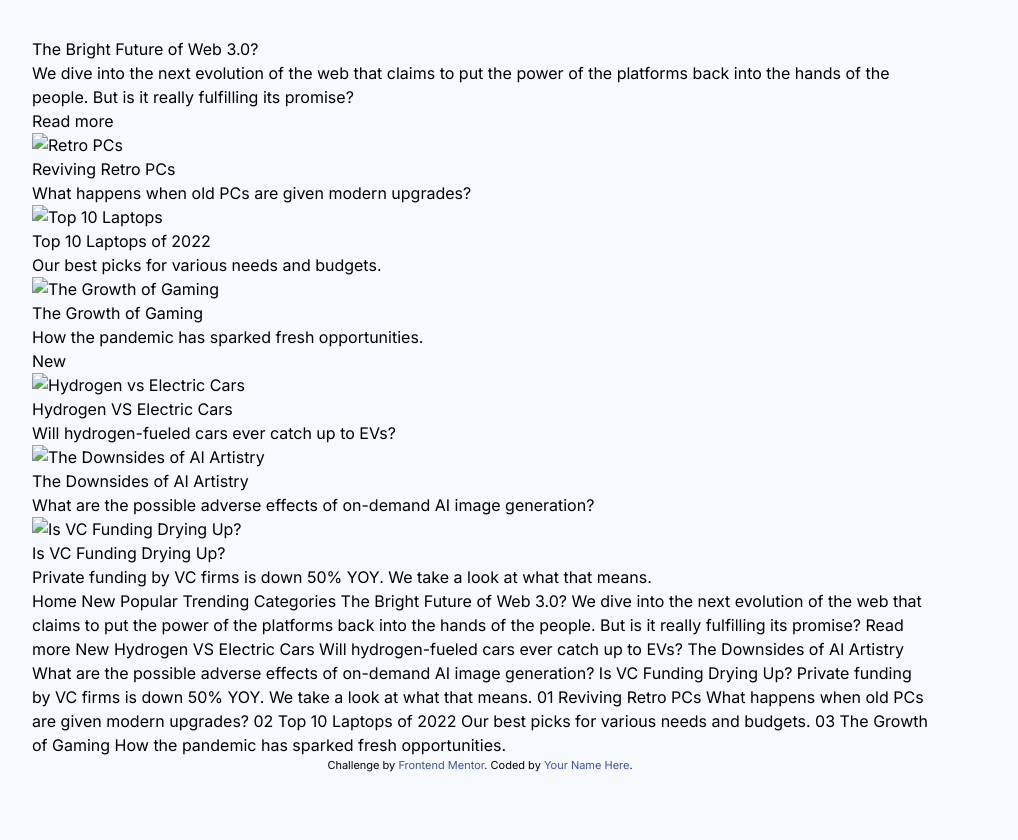
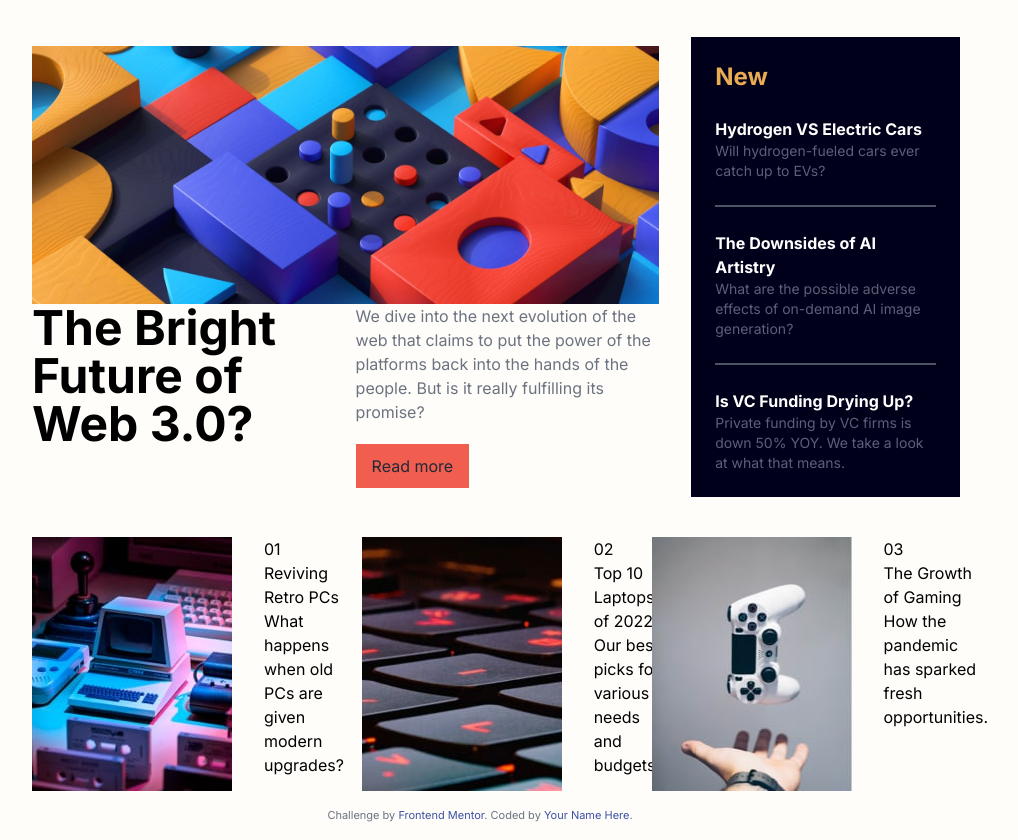
Before and after one commit to ChrisRoland/News-Homepage, a plain HTML site: page index.html in a window 1280 px wide. Shown: the part 83-923 px from the top of the page, without its empty margins (160-1178 px from the left). Before the commit the page ends 857 px from the top, so only its background shows below. Drawn offline with Linux system fonts and the light colour scheme.

Commit message:
feat: hero section

```diff
--- a/index.html
+++ b/index.html
@@ -6,11 +6,11 @@
 
     <link rel="icon" href="https://fav.farm/✨" />
     <link rel="stylesheet" href="style.css" />
-    <link href="output.css" rel="stylesheet">
+    <link href="output.css" rel="stylesheet" />
 
     <title>News homepage</title>
   </head>
-  <body>
+  <body class="relative h-svh">
     <header class="p-10 text-gray-600">
       <nav class="desktop-menu flex justify-between items-center">
         <div class="logo">
@@ -28,7 +28,7 @@
         <img src="/assets/images/icon-menu.svg" alt="Menu icon" />
         <img src="/assets/images/icon-menu-close.svg" alt="Close icon" />
       </div>
-      <div class="mobile-menu-overlay hidden ">
+      <div class="mobile-menu-overlay hidden">
         <nav>
           <ul>
             <li><a href="#">Home</a></li>
@@ -43,59 +43,104 @@
 
     <main>
       <section class="hero">
-        <div class="hero-content">
-          <h1>The Bright Future of Web 3.0?</h1>
-          <p>
-            We dive into the next evolution of the web that claims to put the
-            power of the platforms back into the hands of the people. But is it
-            really fulfilling its promise?
-          </p>
-          <a href="#" class="read-more">Read more</a>
+        <div
+          class="hero-content flex flex-col sm:flex-row justify-between items-center gap-8"
+        >
+          <div class="sm:min-w-[70%]">
+            <img
+              src="/assets/images/image-web-3-desktop.jpg"
+              alt="hero-image"
+            />
+            <img
+              src="/assets/images/image-web-3-mobile.jpg"
+              alt="hero-image"
+              class="sm:hidden"
+            />
+
+            <div class="flex gap-5">
+              <h1 class="sm:text-5xl font-extrabold w-full">
+                The Bright Future of Web 3.0?
+              </h1>
+              <p class="flex flex-col text-gray-500 w-full space-y-5">
+                We dive into the next evolution of the web that claims to put
+                the power of the platforms back into the hands of the people.
+                But is it really fulfilling its promise? <br />
+                <a
+                  href="#"
+                  class="read-more px-4 py-2.5 bg-[#f15e50] text-gray-800 w-fit"
+                  >Read more</a
+                >
+              </p>
+            </div>
+          </div>
+
+          <div class="new bg-[#00001a] text-[#5d5f79] p-6 sm:min-w-[30%]">
+            <h2 class="text-2xl mb-6 text-[#e9ab53] font-bold">New</h2>
+            <article>
+              <h3 class="text-white font-bold">Hydrogen VS Electric Cars</h3>
+              <p class="text-sm">
+                Will hydrogen-fueled cars ever catch up to EVs?
+              </p>
+            </article>
+
+            <hr class="my-6 border border-gray-600" />
+
+            <article>
+              <h3 class="text-white font-bold">The Downsides of AI Artistry</h3>
+              <p class="text-sm">
+                What are the possible adverse effects of on-demand AI image
+                generation?
+              </p>
+            </article>
+
+            <hr class="my-6 border border-gray-600" />
+
+            <article>
+              <h3 class="text-white font-bold">Is VC Funding Drying Up?</h3>
+              <p class="text-sm">
+                Private funding by VC firms is down 50% YOY. We take a look at
+                what that means.
+              </p>
+            </article>
+          </div>
+        </div>
+
+        <div
+          class="articles flex flex-col sm:flex-row justify-between items-center gap-8 mt-10"
+        >
+          <article class="flex flex-col sm:flex-row gap-8">
+            <img src="/assets/images/image-retro-pcs.jpg" alt="Retro PCs" />
+            <div>
+              <h1>01</h1>
+              <h2>Reviving Retro PCs</h2>
+              <p>What happens when old PCs are given modern upgrades?</p>
+            </div>
+          </article>
+
+          <article class="flex flex-col sm:flex-row gap-8">
+            <img src="/assets/images/image-top-laptops.jpg" alt="Top 10 Laptops" />
+            <div>
+              <h1>02</h1>
+              <h2>Top 10 Laptops of 2022</h2>
+              <p>Our best picks for various needs and budgets.</p>
+            </div>
+          </article>
+
+          <article class="flex flex-col sm:flex-row gap-8">
+            <img
+              src="/assets/images/image-gaming-growth.jpg"
+              alt="The Growth of Gaming"
+            />
+            <div>
+              <h1>03</h1>
+              <h2>The Growth of Gaming</h2>
+              <p>How the pandemic has sparked fresh opportunities.</p>
+            </div>
+          </article>
         </div>
       </section>
-
-      <section class="articles">
-        <article>
-          <img src="images/image-retro-pcs.jpg" alt="Retro PCs" />
-          <h2>Reviving Retro PCs</h2>
-          <p>What happens when old PCs are given modern upgrades?</p>
-        </article>
-
-        <article>
-          <img src="images/image-top-laptops.jpg" alt="Top 10 Laptops" />
-          <h2>Top 10 Laptops of 2022</h2>
-          <p>Our best picks for various needs and budgets.</p>
-        </article>
-
-        <article>
-          <img src="images/image-gaming-growth.jpg" alt="The Growth of Gaming" />
-          <h2>The Growth of Gaming</h2>
-          <p>How the pandemic has sparked fresh opportunities.</p>
-        </article>
-      </section>
-      <section class="trending">
-        <h2>New</h2>
-        <article>
-          <img src="images/image-hydrogen.jpg" alt="Hydrogen vs Electric Cars" />
-          <h3>Hydrogen VS Electric Cars</h3>
-          <p>Will hydrogen-fueled cars ever catch up to EVs?</p>
-        </article>
-
-        <article>
-          <img src="images/image-ai-artistry.jpg" alt="The Downsides of AI Artistry" />
-          <h3>The Downsides of AI Artistry</h3>
-          <p>What are the possible adverse effects of on-demand AI image generation?</p>
-        </article>
-
-        <article>
-          <img src="images/image-vc-funding.jpg" alt="Is VC Funding Drying Up?" />
-          <h3>Is VC Funding Drying Up?</h3>
-          <p>Private funding by VC firms is down 50% YOY. We take a look at what that means.</p>
-        </article>
-      </section>
     </main>
-
-
+    <!--
     Home New Popular Trending Categories The Bright Future of Web 3.0? We dive
     into the next evolution of the web that claims to put the power of the
     platforms back into the hands of the people. But is it really fulfilling its
@@ -106,9 +151,11 @@
     means. 01 Reviving Retro PCs What happens when old PCs are given modern
     upgrades? 02 Top 10 Laptops of 2022 Our best picks for various needs and
     budgets. 03 The Growth of Gaming How the pandemic has sparked fresh
-    opportunities.
+    opportunities. -->
 
-    <footer class="attribution">
+    <footer
+      class="attribution absoluute -bottom-1 left-0 w-full p-4 text-center text-gray-500"
+    >
       Challenge by
       <a href="https://www.frontendmentor.io?ref=challenge" target="_blank"
         >Frontend Mentor</a
--- a/style.css
+++ b/style.css
@@ -14,7 +14,8 @@ body {
   width: 70%;
   margin: 0 auto;
   font-family: 'Inter', sans-serif;
-  background-color: hsl(210, 60%, 98%);
+  background-color: #fffdfa;
+  /* color: #e9ab53; */
 }
 
 .attribution { font-size: 11px; text-align: center; }
```
Also changed, not shown: output.css.
